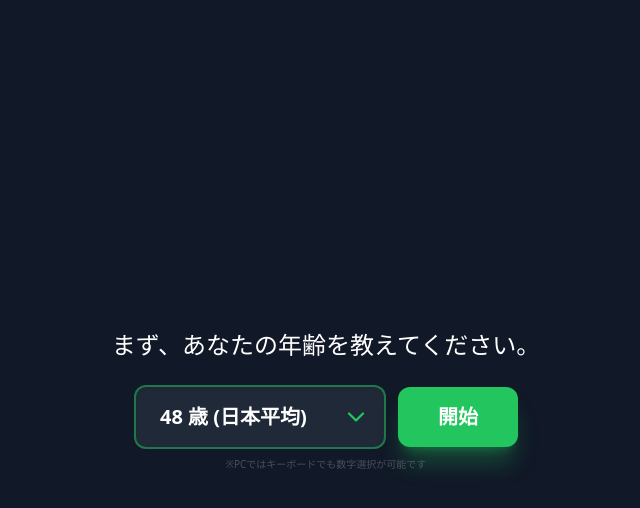
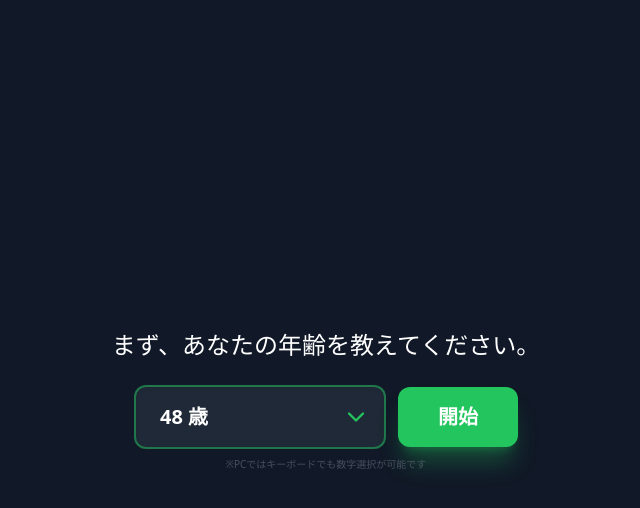
Before and after one commit to pokkori/life-audit-system, a Next.js app: page / in a window 1280 px wide. Both pictures are taken after a click on the button "診断を開始". Shown: the top 508 px of the page, without its empty margins (314-954 px from the left). Built offline with nearby package versions, Linux system fonts and the light colour scheme.

Commit message:
UI: Remove 'Japan Average' label from age dropdown

```diff
--- a/app/page.tsx
+++ b/app/page.tsx
@@ -41,7 +41,7 @@ function AgeInputForm({ onSubmit }: { onSubmit: (age: number) => void }) {
           >
             {Array.from({ length: 85 }, (_, i) => i + 10).map(val => (
               <option key={val} value={val} className="bg-gray-800">
-                {val} 歳 {val === 48 ? ' (日本平均)' : ''}
+                {val} 歳
               </option>
             ))}
           </select>
```
